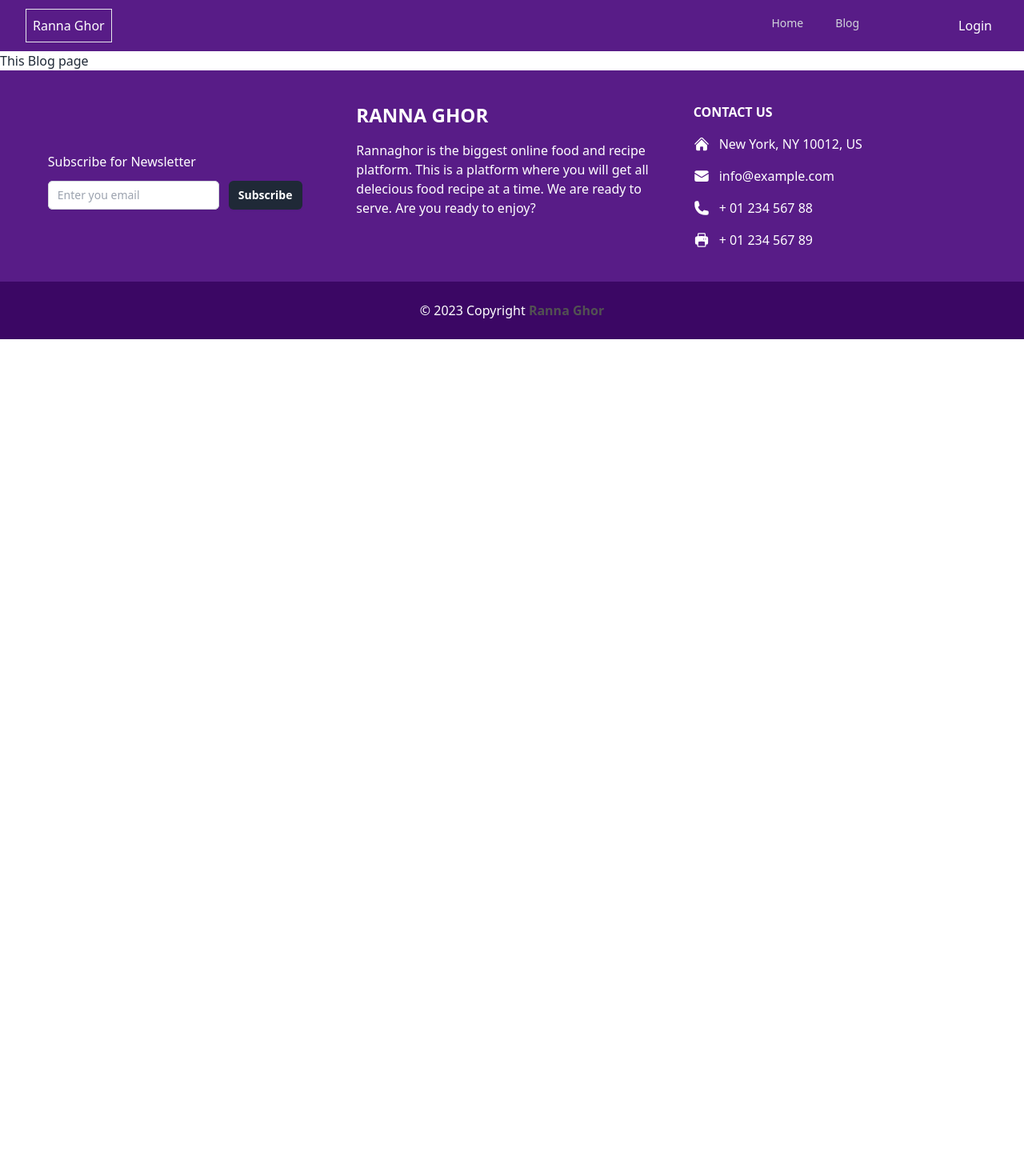
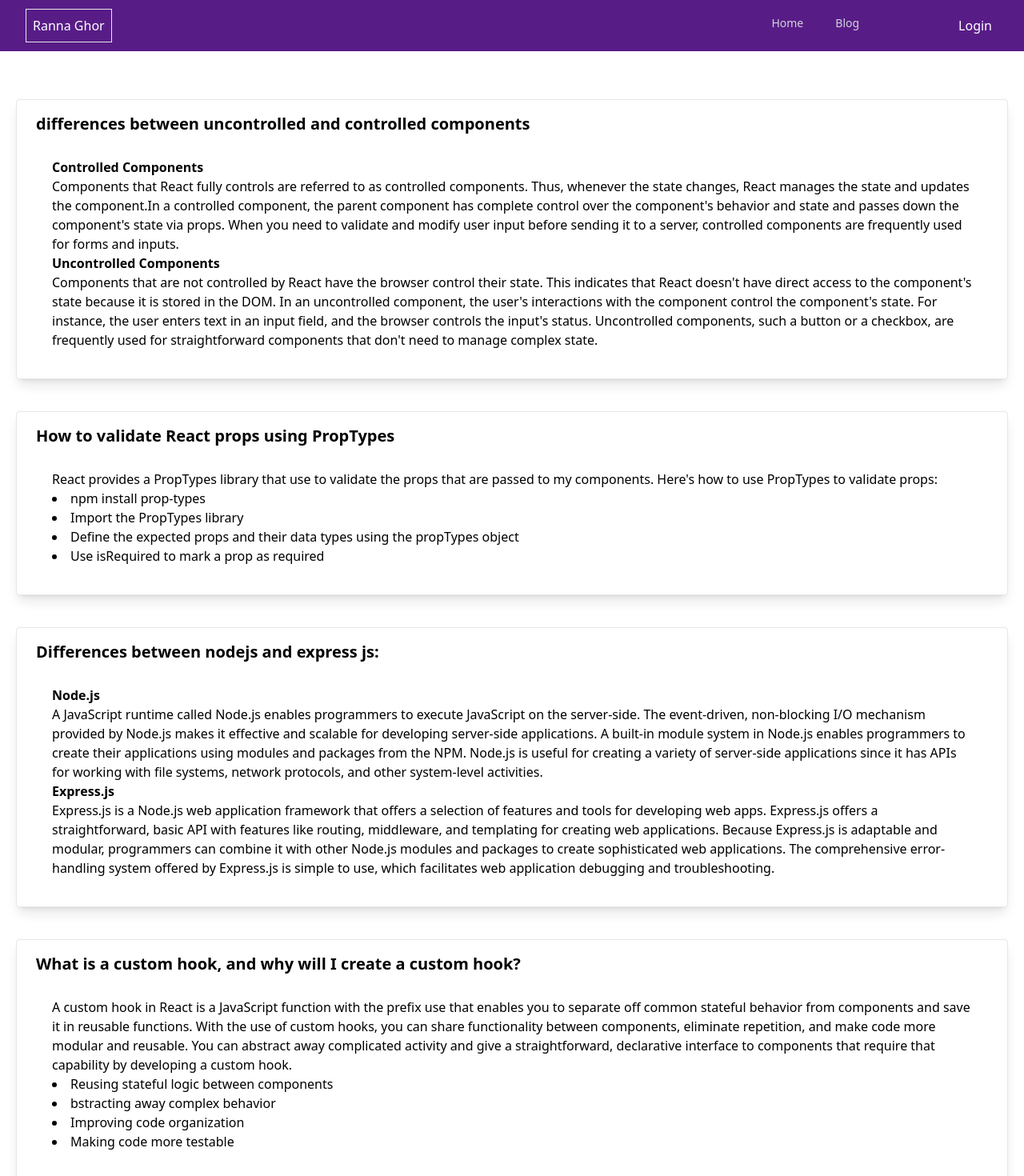
Before and after one commit to mahfuj2406/Ranna-Ghor-Client, a React (Vite) app: page /blogs in a window 1280 px wide. Shown: the top 1470 px of the page at 80% size. Before the commit the page ends 800 px from the top, so only its background shows below. Built offline with nearby package versions, Linux system fonts and the light colour scheme; no server answers.

Commit message:
blogs added

```diff
--- a/src/components/Blog/Blog.jsx
+++ b/src/components/Blog/Blog.jsx
@@ -3,8 +3,69 @@ import './Blog.css'
 
 const Blog = () => {
     return (
-        <div>
-            <h2>This Blog page</h2>
+        <div className='w-full p-5'>
+            <div className="max-w-screen rounded overflow-hidden shadow-lg my-10 border">
+                <div className="px-6 py-4">
+                    <div className="font-bold text-xl mb-2 text-black" >differences between uncontrolled and controlled components</div>
+                    <p className="text-black text-base p-5">
+                        <strong>Controlled Components</strong>
+                        <br></br>Components that React fully controls are referred to as controlled components. Thus, whenever the state changes, React manages the state and updates the component.In a controlled component, the parent component has complete control over the component's behavior and state and passes down the component's state via props.
+                        When you need to validate and modify user input before sending it to a server, controlled components are frequently used for forms and inputs.<br></br>
+                        <strong>Uncontrolled Components</strong><br></br>
+                        Components that are not controlled by React have the browser control their state. This indicates that React doesn't have direct access to the component's state because it is stored in the DOM.
+                        In an uncontrolled component, the user's interactions with the component control the component's state. For instance, the user enters text in an input field, and the browser controls the input's status.
+                        Uncontrolled components, such a button or a checkbox, are frequently used for straightforward components that don't need to manage complex state.
+                    </p>
+                </div>
+            </div>
+            <div className="max-w-screen rounded overflow-hidden shadow-lg my-10 border">
+                <div className="px-6 py-4">
+                    <div className="font-bold text-xl mb-2 text-black" >How to validate React props using PropTypes</div>
+                    <p className="text-black text-base p-5">
+                        React provides a PropTypes library that use to validate the props that are passed to my components. Here's how to use PropTypes to validate props:
+                            <li>npm install prop-types</li>
+                            <li>Import the PropTypes library</li>
+                            <li>Define the expected props and their data types using the propTypes object</li>
+                            <li>Use isRequired to mark a prop as required</li>
+                    </p>
+                </div>
+            </div>
+            <div className="max-w-screen rounded overflow-hidden shadow-lg my-10 border">
+                <div className="px-6 py-4">
+                    <div className="font-bold text-xl mb-2 text-black" >Differences between nodejs and express js:</div>
+                    <p className="text-black text-base p-5">
+                        <strong>Node.js</strong>
+                        <br></br>A JavaScript runtime called Node.js enables programmers to execute JavaScript on the server-side.
+                        The event-driven, non-blocking I/O mechanism provided by Node.js makes it effective and scalable for developing server-side applications.
+                        A built-in module system in Node.js enables programmers to create their applications using modules and packages from the NPM.
+                        Node.js is useful for creating a variety of server-side applications since it has APIs for working with file systems, network protocols, and other system-level activities.<br></br>
+                        <strong>Express.js</strong><br></br>
+                        Express.js is a Node.js web application framework that offers a selection of features and tools for developing web apps.
+                        Express.js offers a straightforward, basic API with features like routing, middleware, and templating for creating web applications.
+                        Because Express.js is adaptable and modular, programmers can combine it with other Node.js modules and packages to create sophisticated web applications.
+                        The comprehensive error-handling system offered by Express.js is simple to use, which facilitates web application debugging and troubleshooting.
+                    </p>
+                </div>
+            </div>
+            <div className="max-w-screen rounded overflow-hidden shadow-lg my-10 border">
+                <div className="px-6 py-4">
+                    <div className="font-bold text-xl mb-2 text-black" >What is a custom hook, and why will I create a custom hook?</div>
+                    <p className="text-black text-base p-5">
+                        A custom hook in React is a JavaScript function with the prefix use that enables you to separate off common stateful behavior from components and save it in reusable functions.
+                        With the use of custom hooks, you can share functionality between components, eliminate repetition, and make code more modular and reusable. You can abstract away complicated activity and give a straightforward, declarative interface to components that require that capability by developing a custom hook.<br></br>
+                        <li>Reusing stateful logic between components</li>
+                        <li>
+                            bstracting away complex behavior
+                        </li>
+                        <li>
+                            Improving code organization
+                        </li>
+                        <li>
+                            Making code more testable
+                        </li>
+                    </p>
+                </div>
+            </div>
         </div>
     );
 };
--- a/src/components/RecipeCard/RecipeCard.jsx
+++ b/src/components/RecipeCard/RecipeCard.jsx
@@ -1,8 +1,12 @@
-import React from 'react';
+import React, { useState } from 'react';
 
 import { HeartIcon,StarIcon } from '@heroicons/react/24/solid'
 
 const RecipeCard = (props) => {
+    const [desable, setDisable] =useState(false);
+    const disableBtn=()=>{
+        setDisable(true);
+    }
     const { recipeName, recipeId, ratings } = props.value;
     console.log(recipeName);
     return (
@@ -24,13 +28,11 @@ const RecipeCard = (props) => {
                 <div className="px-6 py-4">
                     <div className="font-bold text-xl mb-2">Method of Coocking:</div>
                     <p className="text-gray-700 text-base">
-                        {
-                            props.value.method_of_cooking
-                        }
+                        {props.value.method_of_cooking }
                     </p>
                 </div>
                 <div className="px-6 pt-4 pb-2">
-                    <button className="btn btn-danger inline-block bg-gray-200 hover:bg-slate-500 rounded-full px-3 py-1 text-sm font-semibold text-gray-700 mr-2 mb-2">Favourite</button><span><StarIcon className=" ms-4 h-6 w-6 text-blue-500 inline me-1" />{ratings}</span>
+                    <button disabled={desable} onClick={disableBtn} className="btn btn-danger inline-block bg-gray-200 hover:bg-slate-500 rounded-full px-3 py-1 text-sm font-semibold text-gray-700 mr-2 mb-2">Favourite</button><span><StarIcon className=" ms-4 h-6 w-6 text-blue-500 inline me-1" />{ratings}</span>
                 </div>
             </div>
         </div>
```
